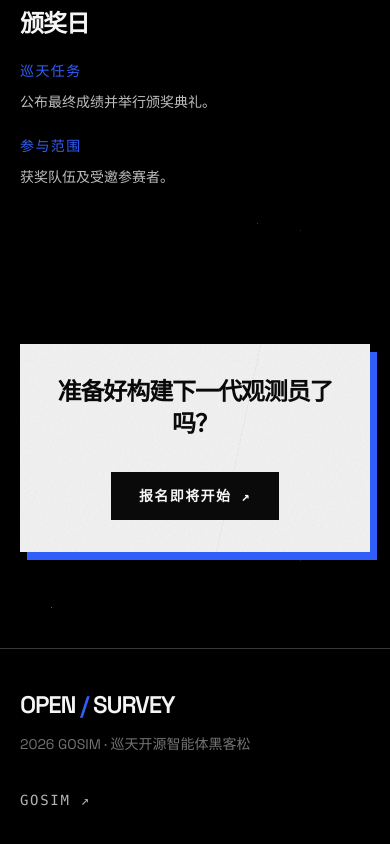
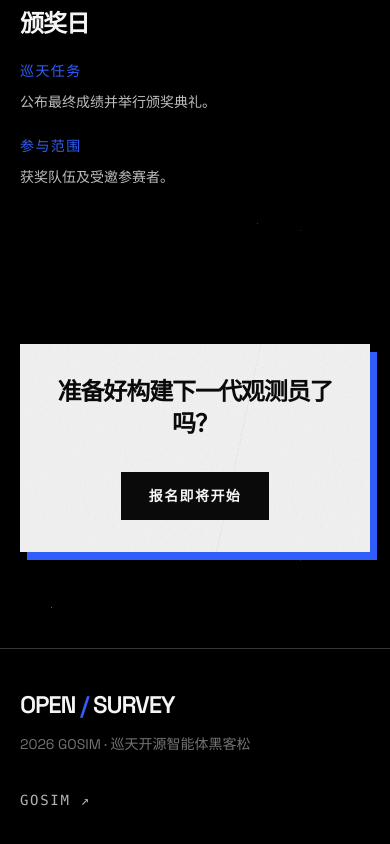
Before and after one commit to gosimfoundation/agent-observer, a Vue app: page /brief in a window 390 px wide. Shown: the part 10302-11146 px from the top of the page. Built offline with nearby package versions, Linux system fonts and the light colour scheme; no server answers.

Commit message:
fix: keep Survey26 registration offline

```diff
--- a/src/components/layout/AppHeader.vue
+++ b/src/components/layout/AppHeader.vue
@@ -58,7 +58,7 @@ function scrollTo(hash: string) {
         <button @click="toggleLocale" class="inline-flex h-10 min-w-12 items-center justify-center border border-white/25 px-2 font-mono text-xs uppercase text-white/55 transition-colors hover:border-white/60 hover:text-white">
           {{ pick('中文', 'EN') }}
         </button>
-        <router-link to="/register" class="cosmos-register-link ml-1 hidden h-10 items-center border px-4 font-mono text-xs font-semibold uppercase tracking-widest md:inline-flex">{{ pick('Registration coming soon', '报名即将开始') }}</router-link>
+        <span aria-disabled="true" class="cosmos-register-link pointer-events-none ml-1 hidden h-10 items-center border px-4 font-mono text-xs font-semibold uppercase tracking-widest md:inline-flex">{{ pick('Registration coming soon', '报名即将开始') }}</span>
         <button class="ml-1 lg:hidden" @click="mobileOpen = !mobileOpen" :aria-label="pick('Menu', '菜单')">
           <svg class="h-6 w-6 text-text-primary" fill="none" stroke="currentColor" stroke-width="2" viewBox="0 0 24 24"><path d="M4 7h16M4 12h16M4 17h16"/></svg>
         </button>
@@ -80,9 +80,9 @@ function scrollTo(hash: string) {
         @click.prevent="scrollTo(item.href!)"
         class="block border-b border-white/10 py-3 text-base text-white/60 transition-colors hover:text-white"
       >{{ t(item.key) }}</a>
-      <router-link to="/register" @click="mobileOpen = false" class="cosmos-register-link mt-3 block border px-4 py-3 text-center font-mono text-xs font-semibold uppercase tracking-widest">
+      <span aria-disabled="true" class="cosmos-register-link pointer-events-none mt-3 block border px-4 py-3 text-center font-mono text-xs font-semibold uppercase tracking-widest">
         {{ pick('Registration coming soon', '报名即将开始') }}
-      </router-link>
+      </span>
     </div>
   </header>
 </template>
--- a/src/components/sections/CtaSection.vue
+++ b/src/components/sections/CtaSection.vue
@@ -25,9 +25,9 @@ const { t, pick } = useI18n()
                 <p class="max-w-2xl text-base leading-relaxed text-white/75 md:text-lg">{{ t('cta.tagline') }}</p>
                 <p class="mt-4 font-mono text-xs uppercase tracking-[.1em] text-[#315efb]">{{ t('cta.location') }}</p>
               </div>
-              <router-link to="/register" class="inline-flex min-w-60 items-center justify-between bg-[#f5f5f5] px-5 py-3 font-mono text-xs font-semibold uppercase tracking-widest text-black transition-colors hover:bg-[#315efb] hover:text-white">
-                {{ pick('Registration coming soon', '报名即将开始') }} <span>↗</span>
-              </router-link>
+              <span aria-disabled="true" class="inline-flex min-w-60 items-center bg-[#f5f5f5] px-5 py-3 font-mono text-xs font-semibold uppercase tracking-widest text-black">
+                {{ pick('Registration coming soon', '报名即将开始') }}
+              </span>
             </div>
           </div>
         </div>
--- a/src/components/sections/HeroSection.vue
+++ b/src/components/sections/HeroSection.vue
@@ -40,9 +40,9 @@ const pipeline = computed(() => t('hero.pipeline') as Step[])
             <p class="mt-4 font-mono text-xs uppercase leading-[1.7] tracking-[.08em] text-[#315efb] md:text-sm">{{ t('hero.subtitle') }}</p>
           </div>
           <div class="flex flex-wrap gap-3 md:justify-end">
-            <router-link to="/register" class="hero-action hero-action-primary">
-              {{ pick('Registration coming soon', '报名即将开始') }} <span>↗</span>
-            </router-link>
+            <span aria-disabled="true" class="hero-action hero-action-primary pointer-events-none">
+              {{ pick('Registration coming soon', '报名即将开始') }}
+            </span>
             <router-link to="/brief" class="hero-action">
               {{ pick('Mission brief', '赛题简报') }} <span>→</span>
             </router-link>
--- a/src/components/sections/SimpleParticipateSection.vue
+++ b/src/components/sections/SimpleParticipateSection.vue
@@ -40,9 +40,9 @@ const timeline = computed(() => t('home.participate.timeline') as TimelineItem[]
               </div>
             </div>
 
-            <router-link to="/register" class="mt-10 inline-flex w-full items-center justify-between bg-[#090909] px-5 py-3 font-mono text-xs font-semibold uppercase tracking-widest text-[#f5f5f5] transition-colors hover:bg-[#315efb] md:w-auto md:min-w-60">
-              {{ t('home.participate.cta') }} <span>↗</span>
-            </router-link>
+            <span aria-disabled="true" class="mt-10 inline-flex w-full items-center bg-[#090909] px-5 py-3 font-mono text-xs font-semibold uppercase tracking-widest text-[#f5f5f5] md:w-auto md:min-w-60">
+              {{ t('home.participate.cta') }}
+            </span>
           </div>
         </div>
       </div>
--- a/src/pages/VisionPage.vue
+++ b/src/pages/VisionPage.vue
@@ -127,12 +127,12 @@ const sections = computed(() => t('vision.sections') as Section[])
 
       <div class="reveal paper-sheet mt-16 p-8 text-center md:p-14">
         <p class="text-2xl font-semibold tracking-[-.045em] text-[#0a0a0b] md:text-4xl">{{ pick('Ready to build the next observer?', '准备好构建下一代观测员了吗？') }}</p>
-        <router-link
-          to="/register"
-          class="relative z-10 mt-8 inline-block bg-[#0a0a0b] px-7 py-3 font-mono text-xs font-semibold uppercase tracking-widest text-[#f5f5f5] transition-colors hover:bg-[#315efb]"
+        <span
+          aria-disabled="true"
+          class="relative z-10 mt-8 inline-block bg-[#0a0a0b] px-7 py-3 font-mono text-xs font-semibold uppercase tracking-widest text-[#f5f5f5]"
         >
-          {{ pick('Registration coming soon', '报名即将开始') }} ↗
-        </router-link>
+          {{ pick('Registration coming soon', '报名即将开始') }}
+        </span>
       </div>
     </article>
   </main>
--- a/src/router.ts
+++ b/src/router.ts
@@ -7,7 +7,7 @@ const router = createRouter({
     { path: '/', component: HomePage },
     { path: '/brief', component: () => import('./pages/VisionPage.vue') },
     { path: '/vision', redirect: '/brief' },
-    { path: '/register', component: () => import('./pages/RegisterPage.vue') },
+    { path: '/register', redirect: '/' },
   ],
   scrollBehavior(to, _from, savedPosition) {
     if (savedPosition) return savedPosition
```
